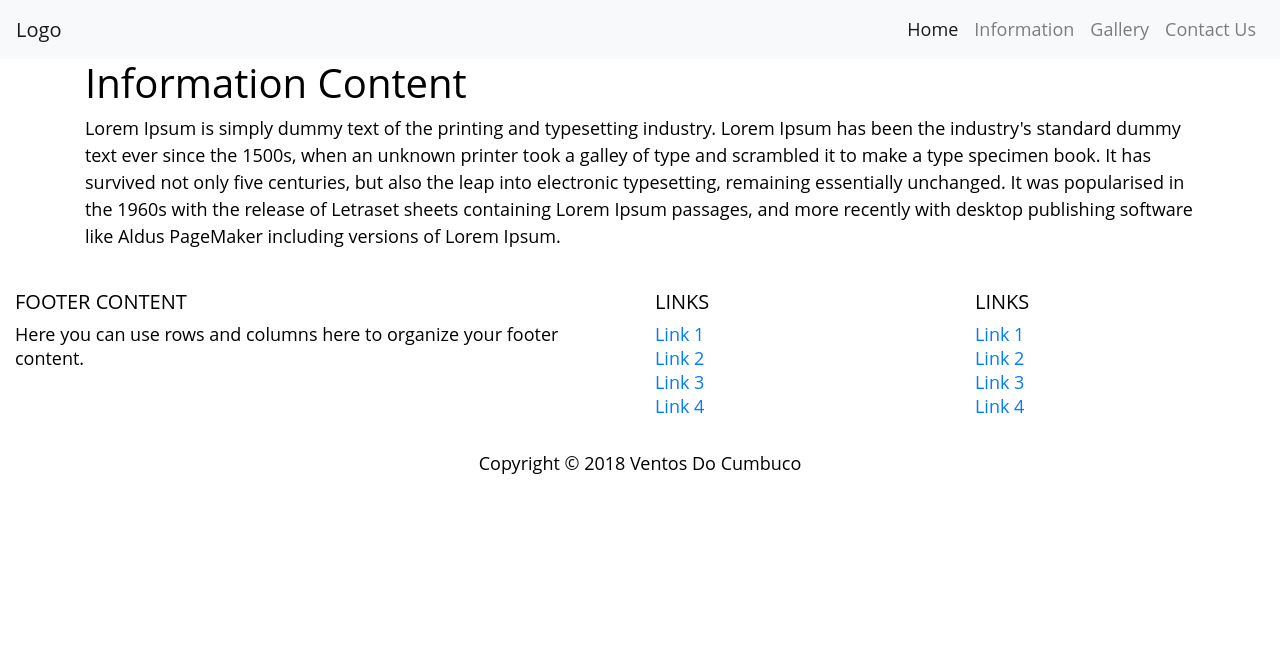
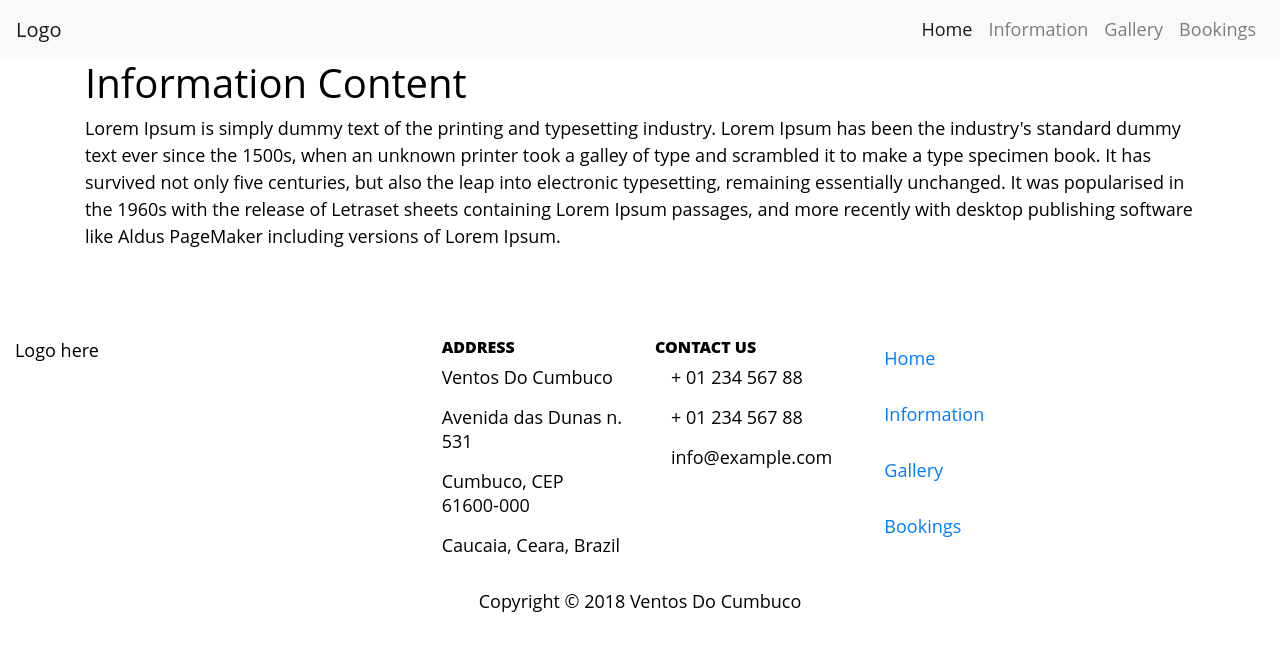
Before and after one commit to francescopapini/ventos, a React (Create React App) app: page /Information in a window 1280 px wide. Shown: the top 650 px of the page. Built offline with nearby package versions, Linux system fonts and the light colour scheme.

Commit message:
adding footer content

```diff
--- a/src/components/footerComponent/footer.js
+++ b/src/components/footerComponent/footer.js
@@ -1,52 +1,46 @@
 import React, { Component } from 'react'
+import { Link } from 'react-router-dom';
 
 class Footer extends Component {
   render() {
     return (
-      <footer className="page-footer font-small blue pt-4">
-        <div className="container-fluid text-center text-md-left">
-          <div className="row">
-            <div className="col-md-6 mt-md-0 mt-3">
-              <h5 className="text-uppercase">Footer Content</h5>
-              <p>Here you can use rows and columns here to organize your footer content.</p>
-            </div>
-            <hr className="clearfix w-100 d-md-none pb-3"></hr>
-            <div className="col-md-3 mb-md-0 mb-3">
-                <h5 className="text-uppercase">Links</h5>
-                <ul className="list-unstyled">
-                  <li>
-                    <a href="#!">Link 1</a>
-                  </li>
-                  <li>
-                    <a href="#!">Link 2</a>
-                  </li>
-                  <li>
-                    <a href="#!">Link 3</a>
-                  </li>
-                  <li>
-                    <a href="#!">Link 4</a>
-                  </li>
-                </ul>
-              </div>
-              <div className="col-md-3 mb-md-0 mb-3">
-                <h5 className="text-uppercase">Links</h5>
-                <ul className="list-unstyled">
-                  <li>
-                    <a href="#!">Link 1</a>
-                  </li>
-                  <li>
-                    <a href="#!">Link 2</a>
-                  </li>
-                  <li>
-                    <a href="#!">Link 3</a>
-                  </li>
-                  <li>
-                    <a href="#!">Link 4</a>
-                  </li>
-                </ul>
-              </div>
+      <footer className="container-fluid">
+        <div class="row py-4 d-flex align-items-center">
+          <div class="col-md-6 col-lg-5 text-center text-md-left mb-4 mb-md-0">
+          </div>
+          <div class="col-md-6 col-lg-7 text-center text-md-right">
+            <a class="fb-ic ml-0"><i class="fa fa-facebook white-text mr-4"> </i></a>
+            <a class="tw-ic"><i class="fa fa-twitter white-text mr-4"> </i></a>
+            <a class="gplus-ic"><i class="fa fa-google-plus white-text mr-4"> </i></a>
+            <a class="li-ic"><i class="fa fa-linkedin white-text mr-4"> </i></a>
+            <a class="ins-ic"><i class="fa fa-instagram white-text mr-lg-4"> </i></a>
           </div>
         </div>
+
+          <div class="row">
+            <div class="col-lg-4">
+              <p>Logo here</p>
+            </div>
+            <div class="col-lg-2">
+              <h6 class="text-uppercase font-weight-bold"><strong>Address</strong></h6>
+              <p>Ventos Do Cumbuco</p>
+              <p>Avenida das Dunas n. 531</p>
+              <p>Cumbuco, CEP 61600-000</p>
+              <p>Caucaia, Ceara, Brazil</p>
+            </div>
+            <div class="col-lg-2">
+              <h6 class="text-uppercase font-weight-bold"><strong>Contact Us</strong></h6>
+              <p><i class="fa fa-phone mr-3"></i> + 01 234 567 88</p>
+              <p><i class="fa fa-phone mr-3"></i> + 01 234 567 88</p>
+              <p><i class="fa fa-envelope mr-3"></i> info@example.com</p>
+            </div>
+            <div class="col-lg-3">
+              <p><Link to="/" className="nav-link">Home</Link></p>
+              <p><Link to="/information" className="nav-link">Information</Link></p>
+              <p><Link to="/gallery" className="nav-link">Gallery</Link></p>
+              <p><Link to="/bookings" className="nav-link">Bookings</Link></p>
+            </div>
+          </div>
         <div className="footer-copyright text-center py-3">Copyright © 2018 Ventos Do Cumbuco
         </div>
       </footer>
--- a/src/components/headerComponent/header.js
+++ b/src/components/headerComponent/header.js
@@ -22,7 +22,7 @@ class Header extends Component {
               <Link to="/gallery" className="nav-link">Gallery</Link>
             </li>
             <li className="nav-item">
-              <Link to="/contact_us" className="nav-link">Contact Us</Link>
+              <Link to="/bookings" className="nav-link">Bookings</Link>
             </li>
           </ul>
         </div>
```
